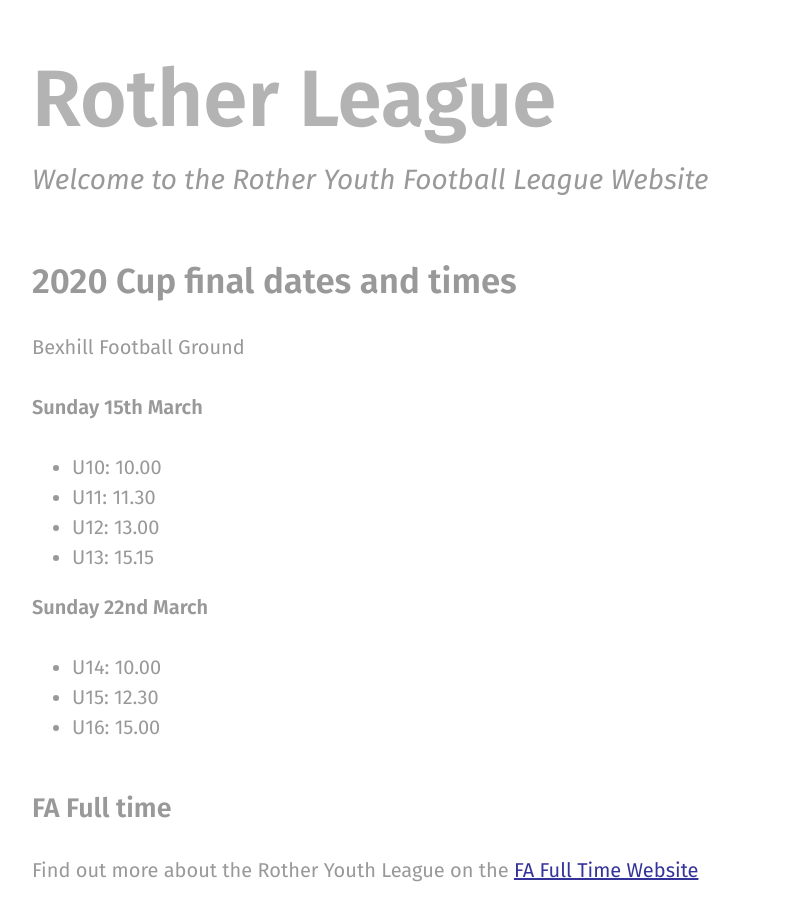
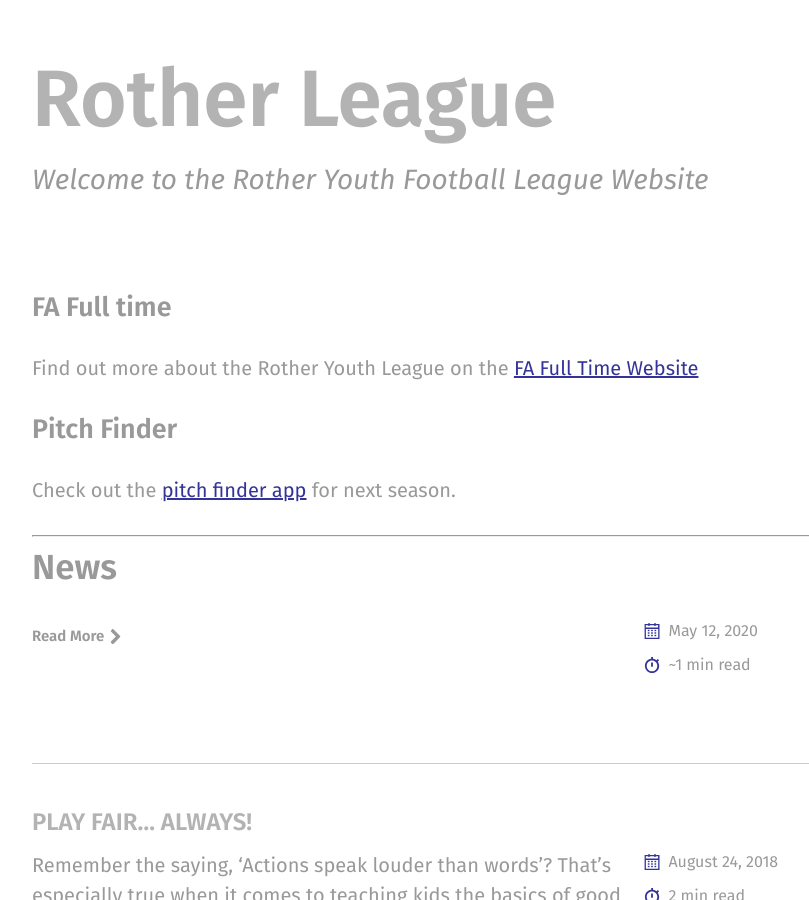
Before and after one commit to rotherleague/Rother, a Jekyll site: the page built from index.html, in a window 1280 px wide and 900 px high, scrolled down 508 px. Shown: the whole window, without its empty margins (48-857 px from the left). Built offline with Jekyll 4.4.1, drawn with Linux system fonts in a browser that asks for light colours; nearby versions of some CDN libraries; the list of posts is cut into pages by our own code.

Commit message:
Update index.html

```diff
--- a/index.html
+++ b/index.html
@@ -7,23 +7,7 @@ image: assets/images/banner.jpg
 ---
 
 
-<h2>2020 Cup final dates and times</h2>
-<p>Bexhill Football Ground<br></p>
 
-<p><strong>Sunday 15th March</strong></p>
-<ul>
-  <li>U10: 10.00</li>
-  <li>U11: 11.30</li>
-  <li>U12: 13.00</li>
-  <li>U13: 15.15</li>
-</ul>
-
-<p><strong>Sunday 22nd March</strong></p>
-<ul>
-  <li>U14: 10.00</li>
-  <li>U15: 12.30</li>
-  <li>U16: 15.00</li>
-</ul>
 
 <br>
 
```
